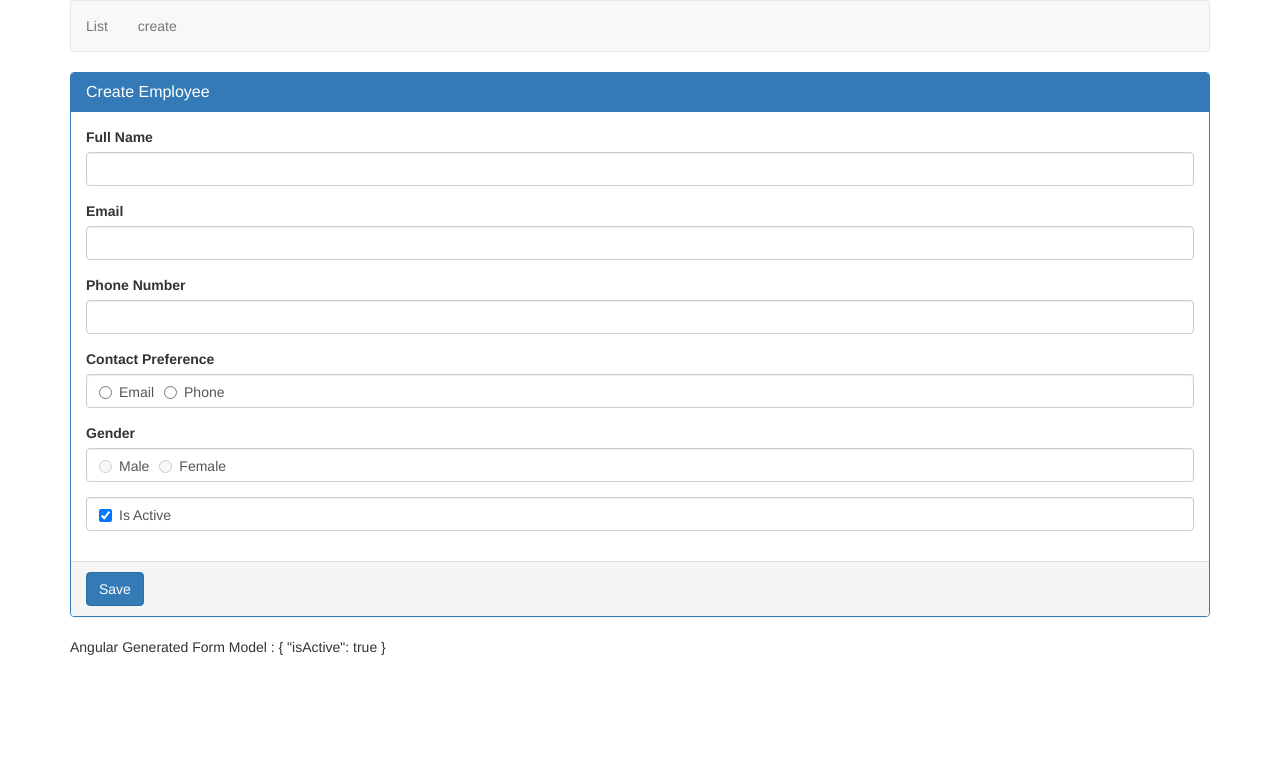
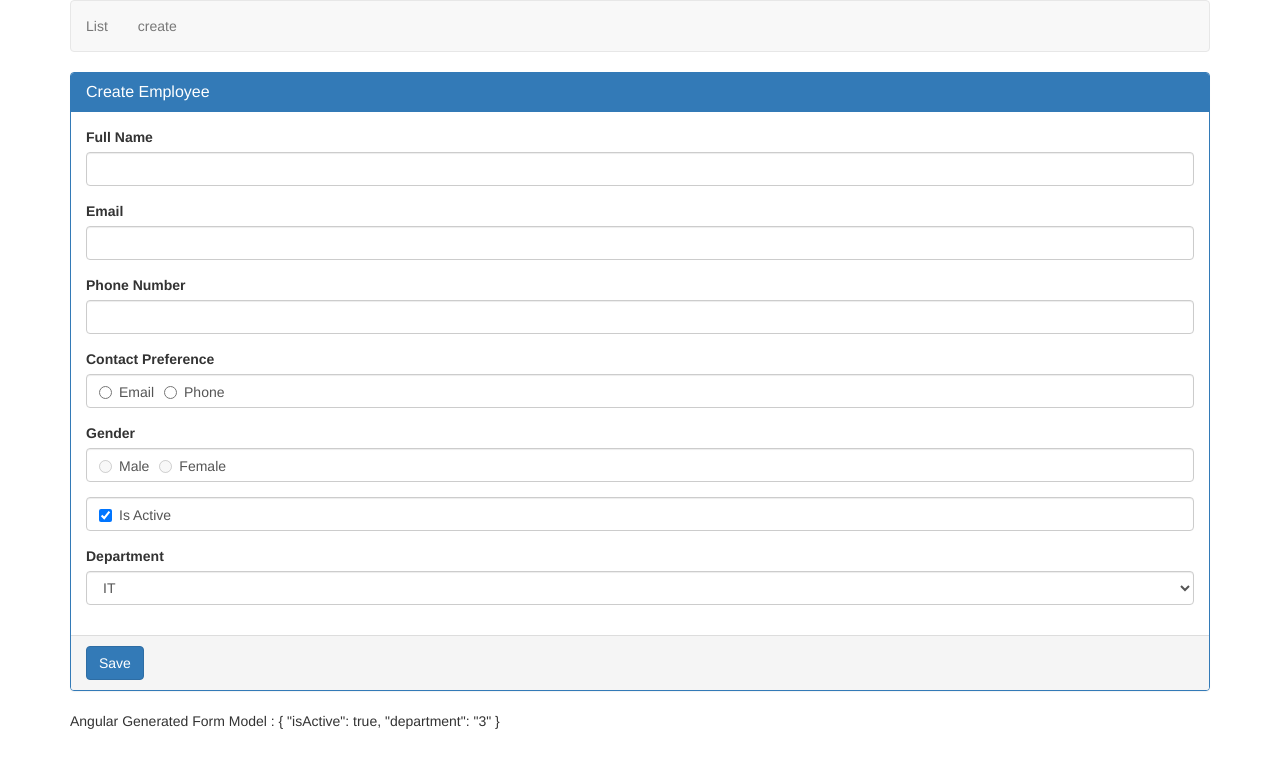
Before and after one commit to gitSEND/angular-crud-2019, an Angular app: page /create in a window 1280 px wide. Shown: the top 768 px of the page. Built offline with nearby package versions, Linux system fonts and the light colour scheme.

Commit message:
angular bootstrap select list

```diff
--- a/src/app/employees/create-employee.component.html
+++ b/src/app/employees/create-employee.component.html
@@ -50,11 +50,21 @@
 
             <div class="form-group">
                 <div class="form-control">
-                  <label class="checkbox-inline">
-                    <input type="checkbox" name="isActive" [(ngModel)]="isActive">Is Active
-                  </label>
+                    <label class="checkbox-inline">
+                        <input type="checkbox" name="isActive" [(ngModel)]="isActive">Is Active
+                    </label>
                 </div>
-              </div>
+            </div>
+
+            <div class="form-group">
+                <label for="department">Department</label>
+                <select id="department" name="department" [(ngModel)]="department" class="form-control">
+                    <option value="1">Help Desk</option>
+                    <option value="2">HR</option>
+                    <option value="3">IT</option>
+                    <option value="4">Paroll</option>
+                </select>
+            </div>
 
         </div>
 
--- a/src/app/employees/create-employee.component.ts
+++ b/src/app/employees/create-employee.component.ts
@@ -9,6 +9,7 @@
 export class CreateEmployeeComponent implements OnInit {
   // gender = 'male';
   isActive = true;
+  department = '3';
   constructor() { }
 
   ngOnInit() {
```
